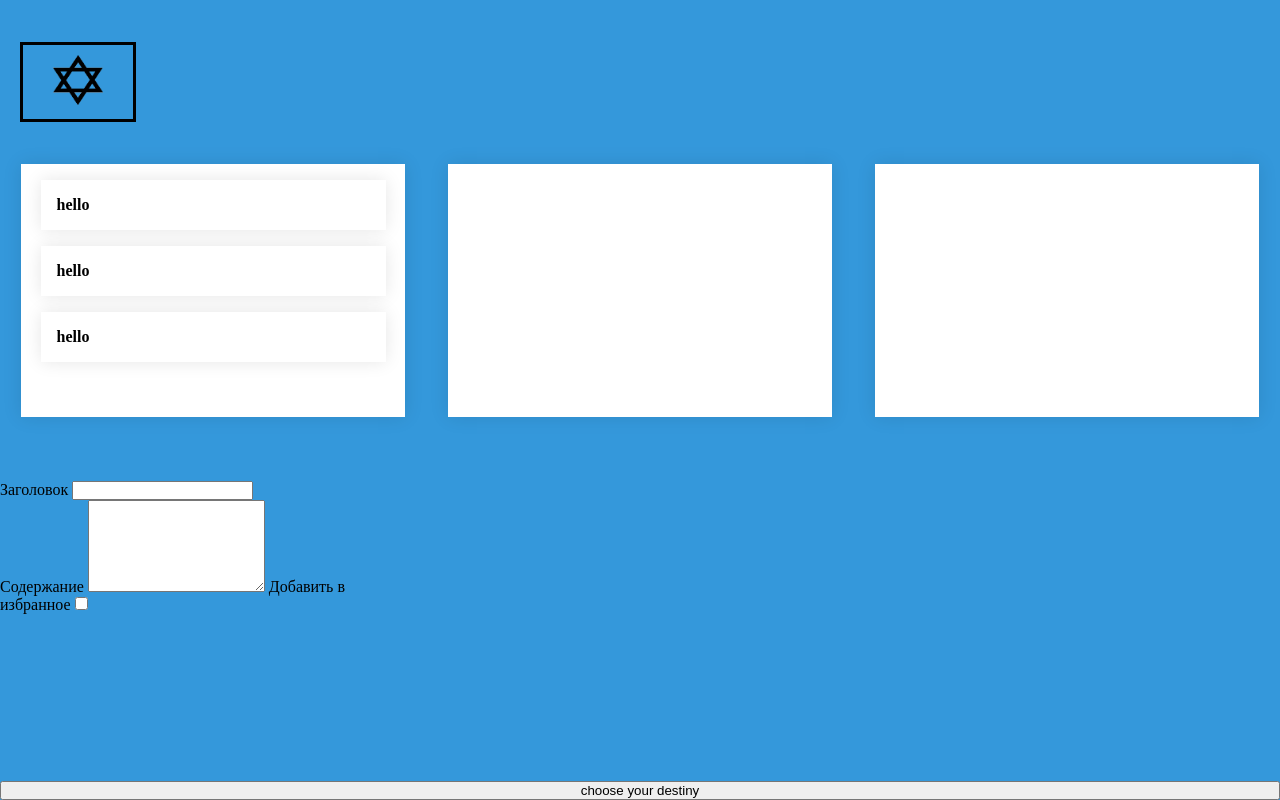
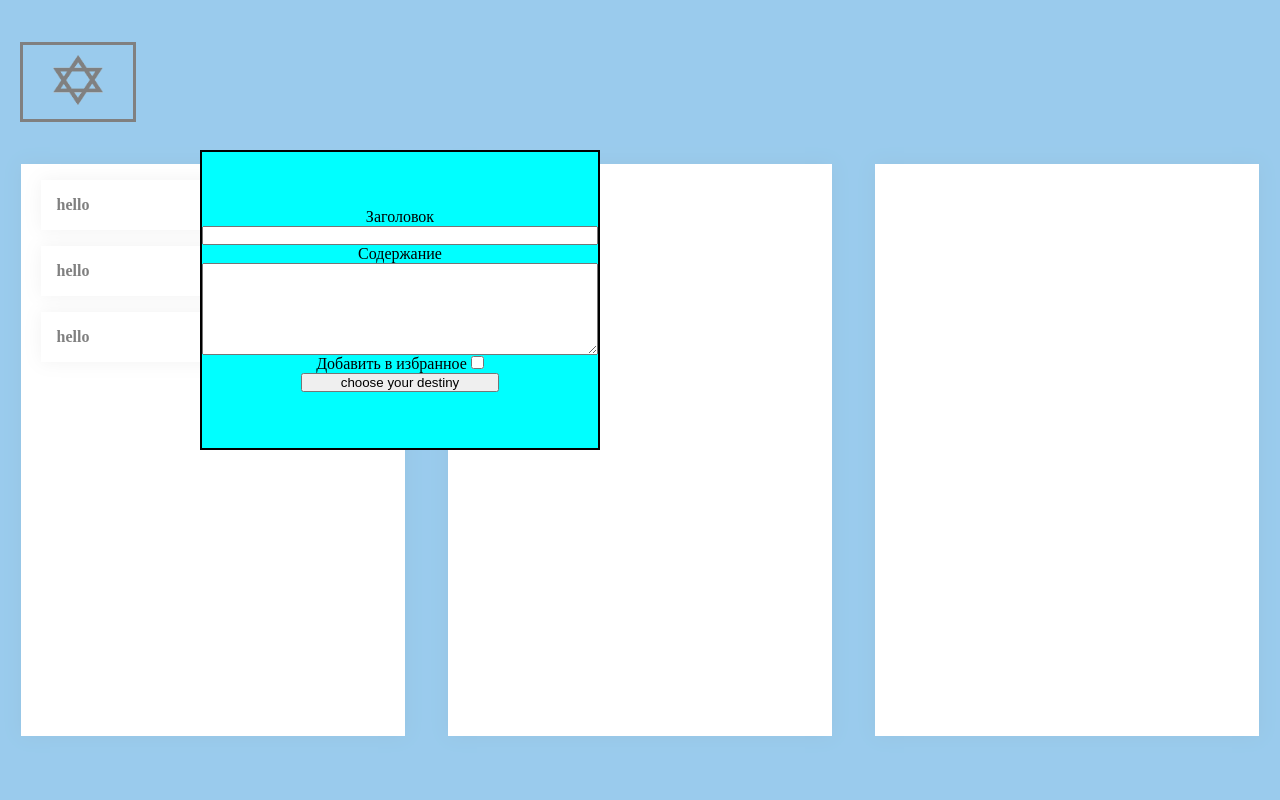
Before and after one commit to Clevinpro/8ballTodo, a website built with webpack: page src/index.html in a window 1280 px wide. Both pictures are taken after a click on the link 78 px from the left and 82 px from the top of the page. Built offline with nearby package versions, Linux system fonts and the light colour scheme.

Commit message:
add js and some

```diff
--- a/src/index.html
+++ b/src/index.html
@@ -11,8 +11,15 @@
     />
   </head>
   <body>
-    <header class="header"><a class="btn2" href="#">
-      <img class="star" src="../src/images/звезда.png"alt="" height="50" width="50">
+    <header class="header">
+      <a class="btn2" href="#">
+        <img
+          class="star"
+          src="../src/images/звезда.png"
+          alt=""
+          height="50"
+          width="50"
+        />
       </a>
     </header>
     <main class="main">
@@ -33,19 +40,22 @@
       </div>
     </main>
     <footer class="footer"></footer>
+
+    <div class="modal_wrapper">
       <section class="modal_window">
         <div class="main__title">
           <span>Заголовок</span>
-      <input type="text" class="main_title_input">
+          <input type="text" class="main_title_input" />
         </div>
         <div class="main_content">
           <span>Содержание</span>
-      <textarea class="main_content_text" rows="6">
-      </textarea>
-      <span> Добавить в избранное <input type="checkbox"></span>
+          <textarea class="main_content_text" rows="6"></textarea>
+          <span>
+            Добавить в избранное <input type="checkbox" class="favCheckbox"
+          /></span>
         </div>
+        <button class="btn" type="submit">choose your destiny</button>
       </section>
-  <button class="btn" type="submit">choose your destiny</button>
-
+    </div>
   </body>
 </html>
--- a/src/js/app.js
+++ b/src/js/app.js
@@ -1 +1 @@
-console.log('app')
+import {addNote} from "./create"
--- /dev/null
+++ b/src/js/create.js
@@ -0,0 +1,43 @@
+const add = document.querySelector(`.btn2`);
+const modalWrapper = document.querySelector(`.modal_wrapper`);
+const modal = document.querySelector(`.modal_window`);
+const btnAdd = document.querySelector(`.btn`);
+const body = document.querySelector(`body`);
+const h2 = document.querySelector(`.main_title_input`);
+const p = document.querySelector(`.main_content_text`);
+
+export const showModal = el => {
+  if (el.target === modalWrapper) {
+    modalWrapper.classList.toggle(`show`);
+  } else if (el.target === add) {
+    modalWrapper.classList.toggle(`show`);
+  } else if (el.target === btnAdd) {
+    if (h2.value === "" || p.value === "") {
+      alert(`Заполните все поля`);
+    } else {
+      modalWrapper.classList.toggle(`show`);
+      h2.value = null;
+      p.value = null;
+    }
+  }
+};
+
+export const addNote = () => {
+  const checkbox = document.querySelector(`.favCheckbox`);
+  const obj = {
+    title: h2.value,
+    body: p.value,
+    inProgress: false,
+    complted: false,
+    favorit: checkbox.checked
+  };
+
+  if (h2.value !== `` && p.value !== ``) {
+    console.log(obj);
+
+    addToDo(obj);
+  }
+};
+
+body.addEventListener(`click`, showModal);
+btnAdd.addEventListener(`click`, addNote);
--- a/src/sass/main.scss
+++ b/src/sass/main.scss
@@ -1,6 +1,9 @@
 $baseFontSize: 16px;
 
-body {background: #1b2631;}
+body {
+  background: #1b2631;
+  position: relative;
+}
 .btn2 {
   text-decoration: none;
   outline: none;
@@ -10,8 +13,8 @@ body {background: #1b2631;}
   position: relative;
   border: 3px solid black;
   color: black;
-  font-family: 'Montserrat', sans-serif;
-  transition: .4s;
+  font-family: "Montserrat", sans-serif;
+  transition: 0.4s;
 }
 .btn2:after {
   content: "";
@@ -23,8 +26,8 @@ body {background: #1b2631;}
   width: 100%;
   height: 100%;
   margin: auto;
-  border: 3px solid rgba(0,0,0,0);
-  transition: .4s;
+  border: 3px solid rgba(0, 0, 0, 0);
+  transition: 0.4s;
 }
 a.btn2:hover:after {
   border-color: black;
@@ -32,12 +35,41 @@ a.btn2:hover:after {
   height: calc(100% + 10px);
 }
 
-.modal_window{
+.modal_window {
   height: 300px;
   width: 400px;
-
+  // display: none;
+  align-content: center;
+  border: black 2px solid;
+  background-color: aqua;
+  position: absolute;
+  transform: translate(50%, 50%);
 }
 
+.modal_wrapper {
+  width: 100%;
+  height: 100%;
+  background-color: rgba(255, 255, 255, 0.5);
+  position: absolute;
+  display: none;
+}
+
+.show {
+  display: flex;
+  flex-flow: column wrap;
+  text-align: center;
+}
+
+.main__title,
+.main_content {
+  text-align: center;
+  display: flex;
+  flex-flow: column wrap;
+}
+
+.btn {
+  width: 50%;
+}
 // .btn2 {
 //     text-decoration: none;
 //    outline: none;
@@ -130,13 +162,13 @@ body {
   flex-basis: 30%;
   height: 100%;
   background-color: #fff;
-  box-shadow: 0 0 18px 0 rgba(0,0,0,.1);
+  box-shadow: 0 0 18px 0 rgba(0, 0, 0, 0.1);
 }
 
 .main__card-todo {
   width: 90%;
   margin: 0 auto;
-  box-shadow: 0 0 18px 0 rgba(0,0,0,.1);
+  box-shadow: 0 0 18px 0 rgba(0, 0, 0, 0.1);
   padding: 1rem;
   margin-bottom: 1rem;
   &:last-of-type {
```
Lines whose indentation alone changed are shown as unchanged.
